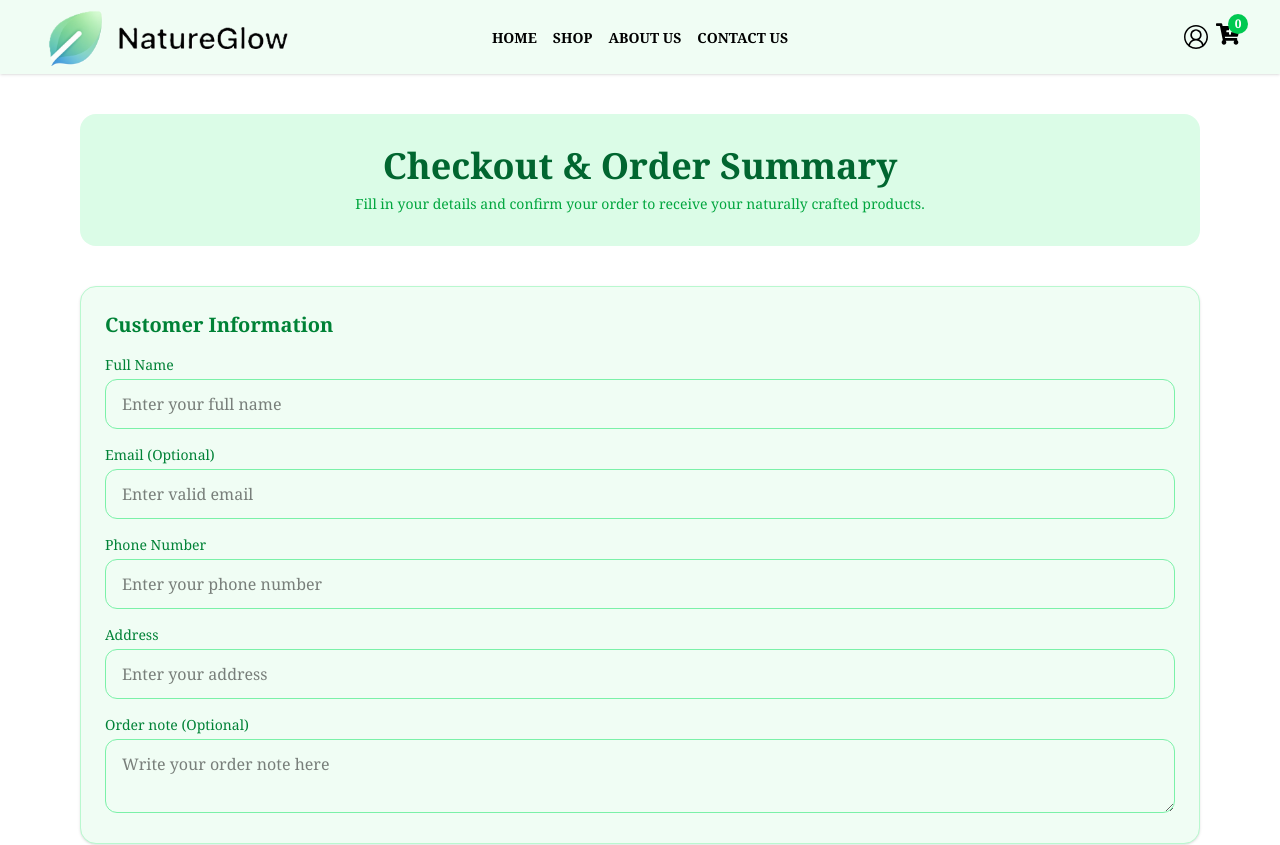
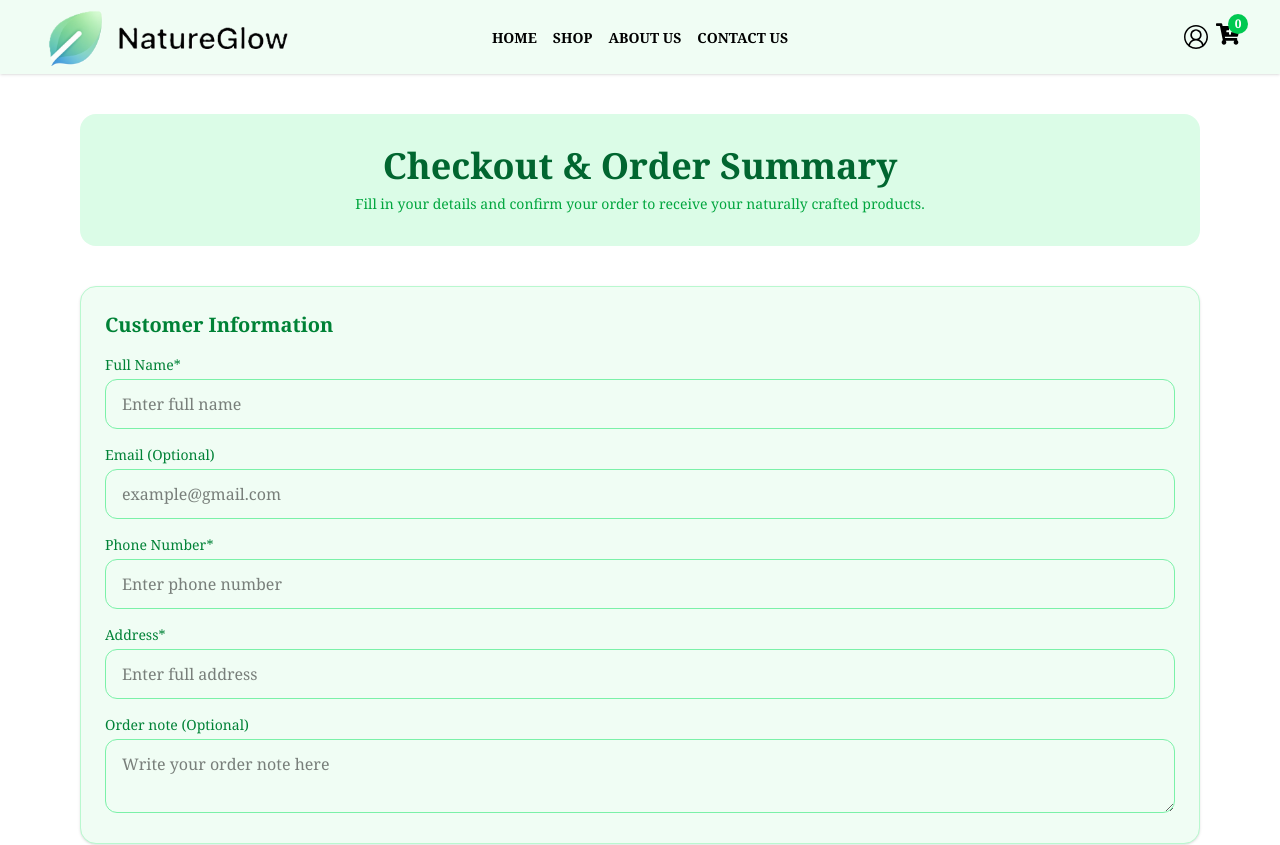
Before and after one commit to md-abu-naim/NatureGlow, a React (Vite) app: page /checkout/1 in a window 1280 px wide. Shown: the top 845 px of the page. Built offline with nearby package versions, Linux system fonts and the light colour scheme; no server answers.

Commit message:
addressBook page save form data

```diff
--- a/src/Components/CeckOutPage.jsx
+++ b/src/Components/CeckOutPage.jsx
@@ -92,20 +92,20 @@ const CheckoutPage = () => {
           <h1 className="text-xl font-bold text-green-700 mb-4">Customer Information</h1>
           <div className='space-y-4'>
             <div>
-              <label className='block text-sm font-medium text-green-700 mb-1'>Full Name</label>
-              <input className='w-full px-4 py-3 border border-green-300 rounded-xl focus:outline-none focus:ring-2 focus:ring-green-500' type="text" name="" placeholder="Enter your full name" />
+              <label className='block text-sm font-medium text-green-700 mb-1'>Full Name*</label>
+              <input className='w-full px-4 py-3 border border-green-300 rounded-xl focus:outline-none focus:ring-2 focus:ring-green-500' type="text" name="name" required placeholder="Enter full name" />
             </div>
             <div>
               <label className='block text-sm font-medium text-green-700 mb-1'>Email (Optional)</label>
-              <input className='w-full px-4 py-3 border border-green-300 rounded-xl focus:outline-none focus:ring-2 focus:ring-green-500' type="email" name="" placeholder="Enter valid email" />
+              <input className='w-full px-4 py-3 border border-green-300 rounded-xl focus:outline-none focus:ring-2 focus:ring-green-500' type="email" name="email" placeholder="example@gmail.com" />
             </div>
             <div>
-              <label className='block text-sm font-medium text-green-700 mb-1'>Phone Number</label>
-              <input className='w-full px-4 py-3 border border-green-300 rounded-xl focus:outline-none focus:ring-2 focus:ring-green-500' type="text" name="" placeholder="Enter your phone number" />
+              <label className='block text-sm font-medium text-green-700 mb-1'>Phone Number*</label>
+              <input className='w-full px-4 py-3 border border-green-300 rounded-xl focus:outline-none focus:ring-2 focus:ring-green-500' type="number" name="number" required placeholder="Enter phone number" />
             </div>
             <div>
-              <label className='block text-sm font-medium text-green-700 mb-1'>Address</label>
-              <input className='w-full px-4 py-3 border border-green-300 rounded-xl focus:outline-none focus:ring-2 focus:ring-green-500' type="text" name="" placeholder="Enter your address" />
+              <label className='block text-sm font-medium text-green-700 mb-1'>Address*</label>
+              <input className='w-full px-4 py-3 border border-green-300 rounded-xl focus:outline-none focus:ring-2 focus:ring-green-500' type="text" name="address" required placeholder="Enter full address" />
             </div>
             <div>
               <label className='block text-sm font-medium text-green-700 mb-1'>Order note (Optional)</label>
--- a/src/Pages/Dashboard/UserBar/AddressBook.jsx
+++ b/src/Pages/Dashboard/UserBar/AddressBook.jsx
@@ -1,5 +1,19 @@
+import useAuth from "../../../Hooks/useAuth";
 
 const AddressBook = () => {
+    const {user} = useAuth()
+
+    const handleAddressBook = e => {
+        e.preventDefault()
+        const form = e.target
+        const name = form.name.value
+        const email = form.email.value
+        const phone = form.phone.value
+        const address = form.address.value
+        const note = form.note.value
+        const addressBook = {name, email, phone, address, note}
+        console.log(addressBook);
+    }
     return (
         <div>
             <section className='bg-green-100 py-5 text-center rounded-lg'>
@@ -8,27 +22,26 @@ const AddressBook = () => {
             </section>
 
             <section className='bg-green-50 p-6 mt-6 rounded-2xl border border-green-200 shadow-sm space-y-4'>
-                {/* <h1 className="text-xl font-bold text-green-700 mb-4">Fill in or update Information</h1> */}
-                <form className='space-y-4'>
+                <form onSubmit={handleAddressBook} className='space-y-4'>
                     <div>
                         <label className='block text-sm font-medium text-green-700 mb-1'>Full Name</label>
                         <input className='w-full px-4 py-3 border border-green-300 rounded-xl focus:outline-none focus:ring-2 focus:ring-green-500' type="text" name="name" placeholder="Enter full name" />
                     </div>
                     <div>
                         <label className='block text-sm font-medium text-green-700 mb-1'>Email (Optional)</label>
-                        <input className='w-full px-4 py-3 border border-green-300 rounded-xl focus:outline-none focus:ring-2 focus:ring-green-500' type="email" name="email" placeholder="example@gmail.com" />
+                        <input className='w-full px-4 py-3 border border-green-300 rounded-xl focus:outline-none focus:ring-2 focus:ring-green-500' defaultValue={user?.email} type="email" name="email" placeholder="example@gmail.com" />
                     </div>
                     <div>
                         <label className='block text-sm font-medium text-green-700 mb-1'>Phone Number</label>
-                        <input className='w-full px-4 py-3 border border-green-300 rounded-xl focus:outline-none focus:ring-2 focus:ring-green-500' type="text" name="phone" placeholder="Enter phone number" />
+                        <input className='w-full px-4 py-3 border border-green-300 rounded-xl focus:outline-none focus:ring-2 focus:ring-green-500' type="number" name="phone" placeholder="Enter phone number" />
                     </div>
                     <div>
                         <label className='block text-sm font-medium text-green-700 mb-1'>Address</label>
-                        <input className='w-full px-4 py-3 border border-green-300 rounded-xl focus:outline-none focus:ring-2 focus:ring-green-500' type="text" name="adress" placeholder="Enter Full address" />
+                        <input className='w-full px-4 py-3 border border-green-300 rounded-xl focus:outline-none focus:ring-2 focus:ring-green-500' type="text" name="address" placeholder="Enter Full address" />
                     </div>
                     <div>
-                        <label className='block text-sm font-medium text-green-700 mb-1'> Any note (Optional)</label>
-                        <textarea className='w-full px-4 py-3 border border-green-300 rounded-xl focus:outline-none focus:ring-2 focus:ring-green-500' name="note" placeholder="Write your order note here" ></textarea>
+                        <label className='block text-sm font-medium text-green-700 mb-1'> Any note? (Optional)</label>
+                        <textarea className='w-full px-4 py-3 border border-green-300 rounded-xl focus:outline-none focus:ring-2 focus:ring-green-500' name="note" placeholder="Write your note here" ></textarea>
                     </div>
                     <div className="mt-5 flex justify-end gap-4">
                         <button type="reset" className="px-4 py-2 bg-gray-300 text-gray-700 rounded hover:bg-gray-400">Reset</button>
```
